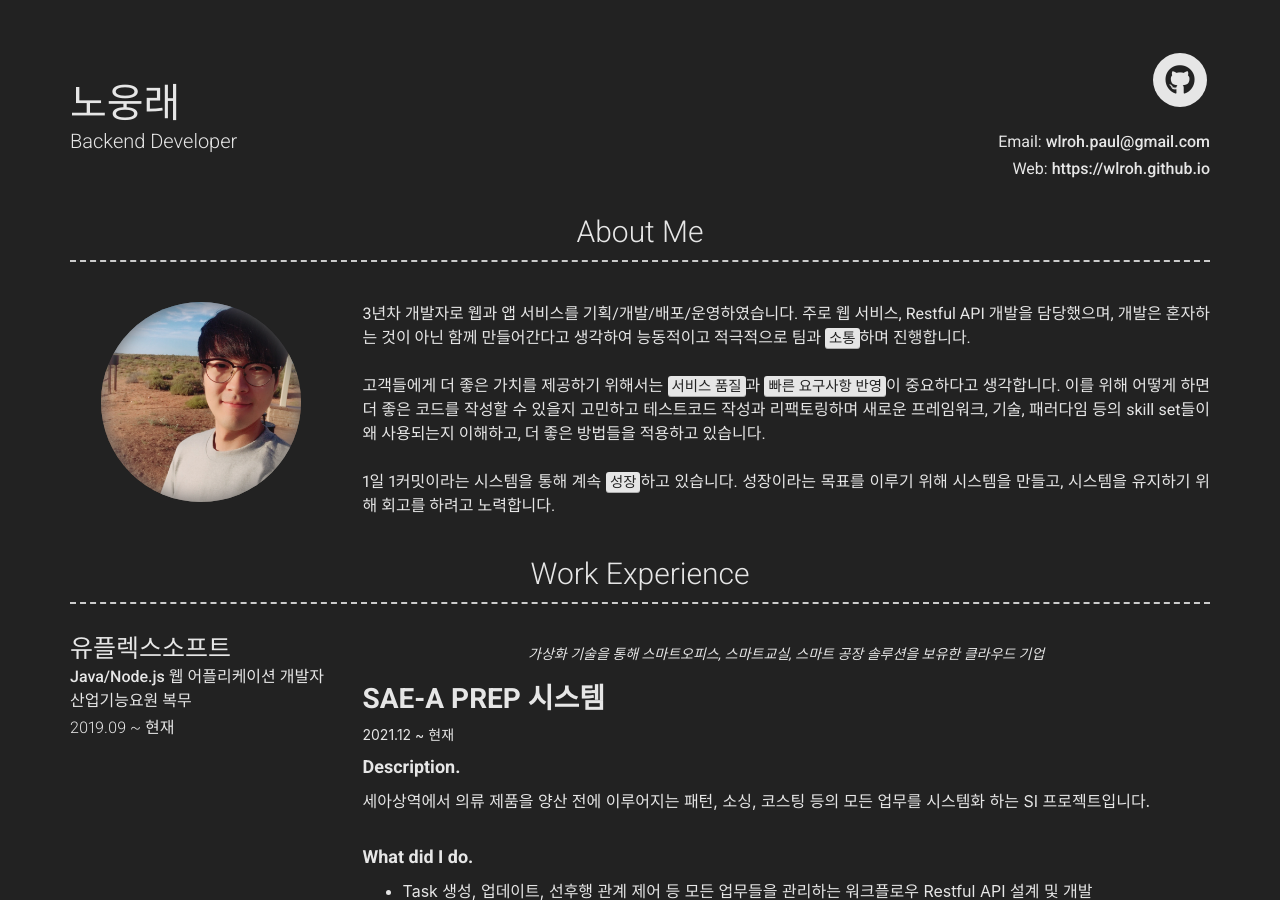
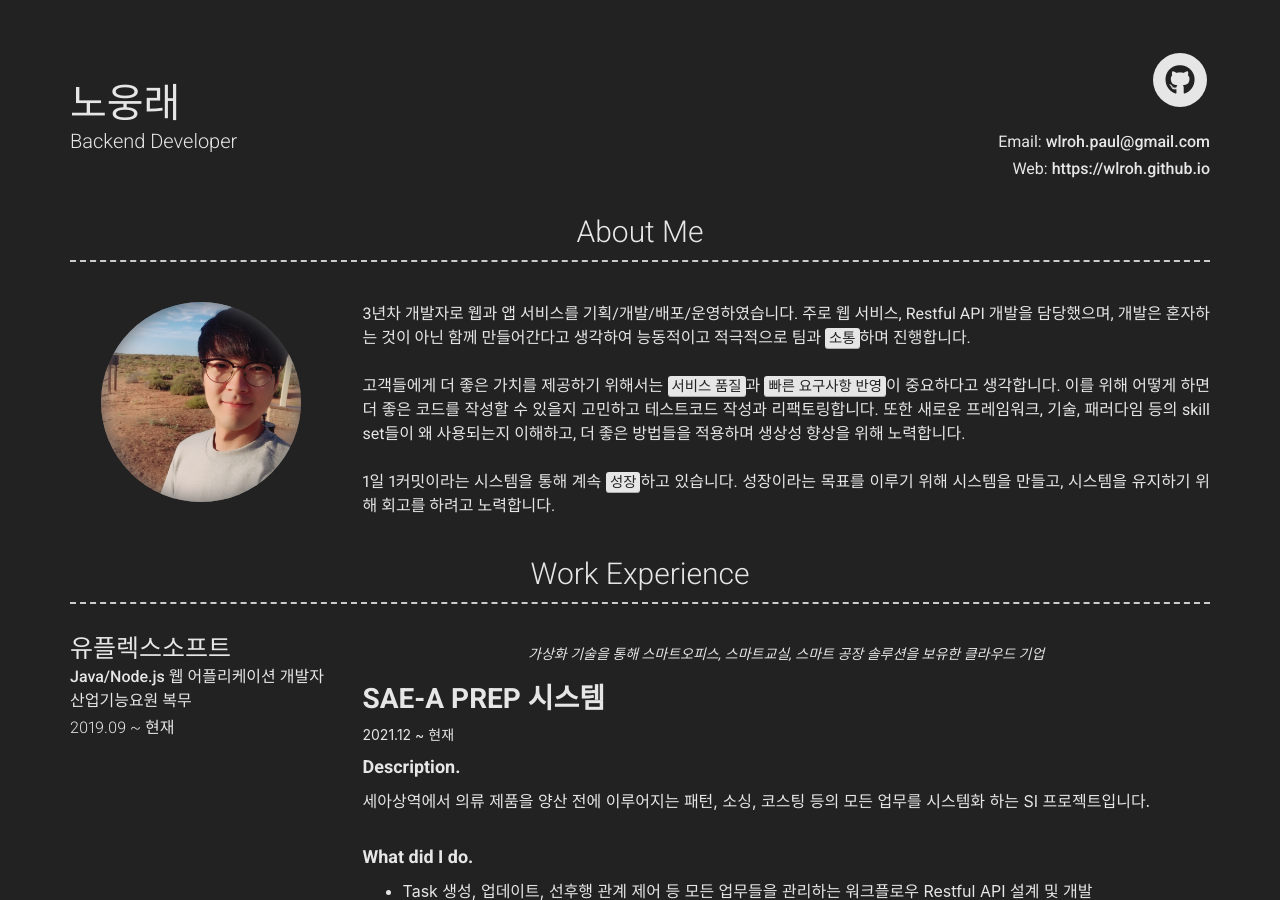
Before and after one commit to wlroh/wlroh.github.io, a Jekyll site: the page built from resume.md, in a window 1280 px wide and 900 px high. Built offline with Jekyll 4.4.1, drawn with Linux system fonts in a browser that asks for light colours; nearby versions of some CDN libraries.

Commit message:
fix: About Me 수정

```diff
--- a/_config.yml
+++ b/_config.yml
@@ -92,7 +92,7 @@ about_profile_image: assets/images/paul1.jpeg
 about_content: |
   3년차 개발자로 웹과 앱 서비스를 기획/개발/배포/운영하였습니다. 주로 웹 서비스, Restful API 개발을 담당했으며, 개발은 혼자하는 것이 아닌 함께 만들어간다고 생각하여 능동적이고 적극적으로 팀과 <mark>소통</mark>하며 진행합니다.
   <br/><br/>
-  고객들에게 더 좋은 가치를 제공하기 위해서는 <mark>서비스 품질</mark>과 <mark>빠른 요구사항 반영</mark>이 중요하다고 생각합니다. 이를 위해 어떻게 하면 더 좋은 코드를 작성할 수 있을지 고민하고 테스트코드 작성과 리팩토링하며 새로운 프레임워크, 기술, 패러다임 등의 skill set들이 왜 사용되는지 이해하고, 더 좋은 방법들을 적용하고 있습니다.
+  고객들에게 더 좋은 가치를 제공하기 위해서는 <mark>서비스 품질</mark>과 <mark>빠른 요구사항 반영</mark>이 중요하다고 생각합니다. 이를 위해 어떻게 하면 더 좋은 코드를 작성할 수 있을지 고민하고 테스트코드 작성과 리팩토링합니다. 또한 새로운 프레임워크, 기술, 패러다임 등의 skill set들이 왜 사용되는지 이해하고, 더 좋은 방법들을 적용하며 생상성 향상을 위해 노력합니다.
   <br/><br/>
   1일 1커밋이라는 시스템을 통해 계속 <mark>성장</mark>하고 있습니다. 성장이라는 목표를 이루기 위해 시스템을 만들고, 시스템을 유지하기 위해 회고를 하려고 노력합니다.
 
```
